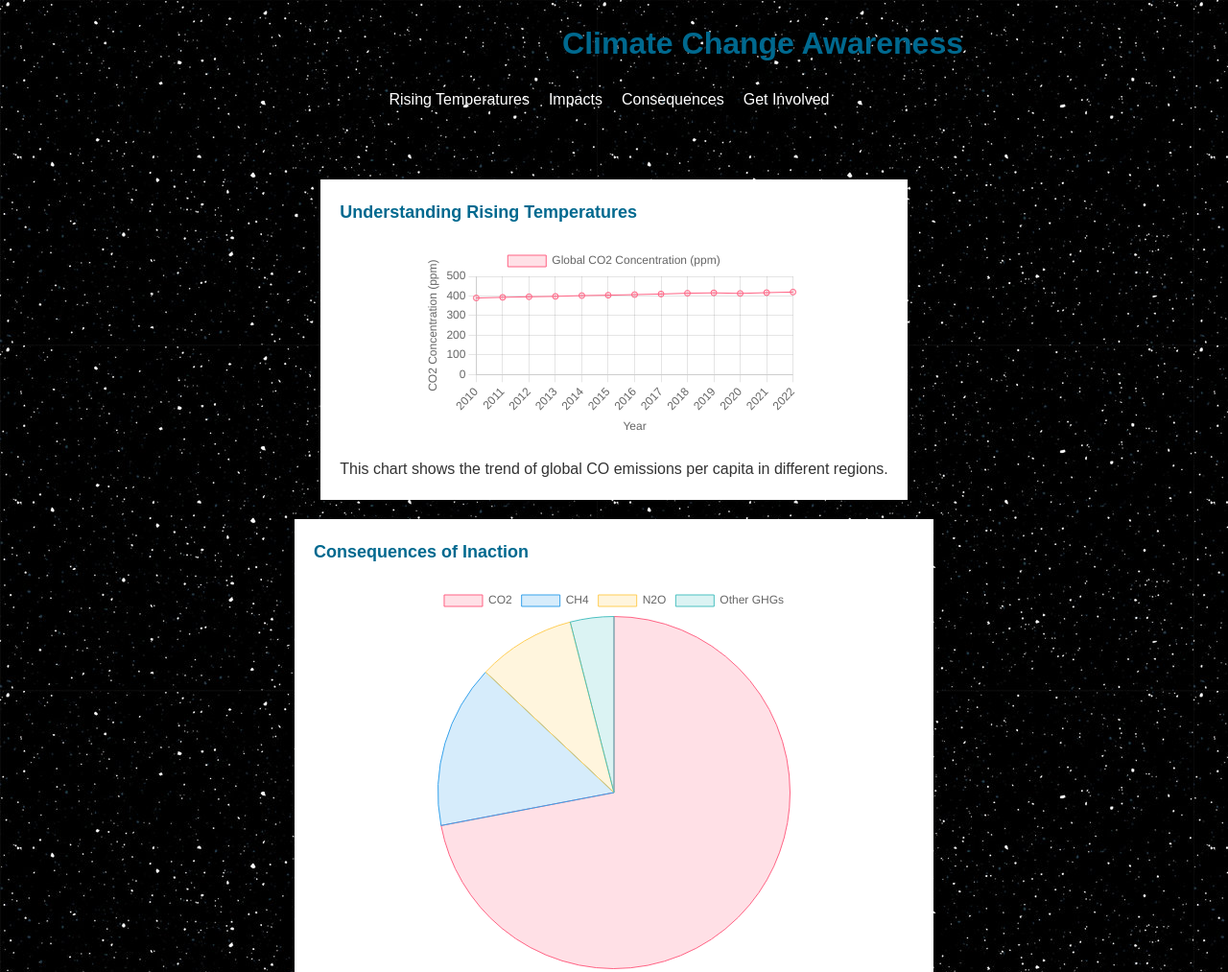
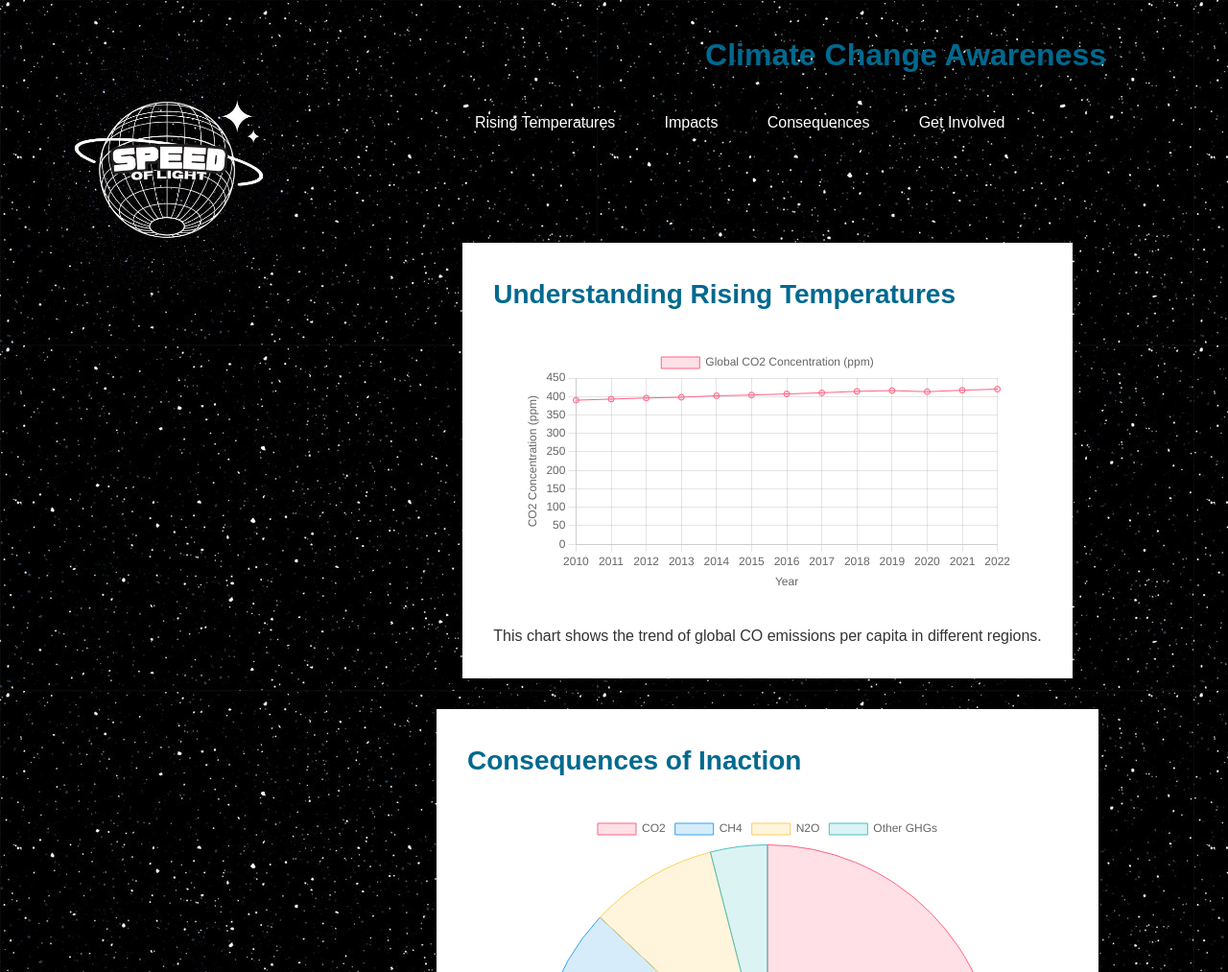
Before and after one commit to hajji-Ismail/NAZA-Hackathon.github.io, a plain HTML site: page index.html in a window 1280 px wide. Shown: the top 1013 px of the page at 96% size. Drawn offline with nearby package versions, Linux system fonts and the light colour scheme.

Commit message:
responsible page

```diff
--- a/css/style.css
+++ b/css/style.css
@@ -34,49 +34,45 @@
 }
 
 li {
-    margin-bottom: 10px;
+  margin-bottom: 2vh;
 }
 
 /* Header Styles */
 
 header {
   background-image: url("../img/stars.jpg");
-    padding: 20px;
+  padding: 4vh;
   text-align: center;
   color: #fff;
 }
 
-
 header img {
-    width: 20%;
+  width: 20vw;
   height: auto;
   float: left;
-    margin: 10px;
+  margin: 2vh;
   border-radius: 50%;
 }
 
 header h1 {
-    margin-left: 25%;
+  margin-left: 25vw;
   display: inline-block;
 }
 
 header nav {
   display: inline-block;
   vertical-align: top;
-    margin-left: 10px;
+  margin-left: 2vw;
 }
-
-
-
 
 nav ul {
   display: flex;
   justify-content: space-between;
-    padding: 20px;
+  padding: 4vh;
 }
 
 nav li {
-    margin-right: 20px;
+  margin-right: 4vw;
 }
 
 nav a {
@@ -93,90 +89,80 @@
   display: flex;
   flex-direction: column;
   align-items: center;
-    padding: 20px;
+  padding: 4vh;
 }
 
 section {
   background-color: #fff;
-    padding: 20px;
-    margin-bottom: 20px;
-    box-shadow: 0 0 10px rgba(0, 0, 0, 0.1);
+  padding: 4vh;
+  margin-bottom: 4vh;
+  box-shadow: 0 0 2vh rgba(0, 0, 0, 0.1);
 }
 
 section h2 {
-    font-size: 18px;
-    margin-bottom: 10px;
+  font-size: 3.5vh;
+  margin-bottom: 2vh;
 }
 
 #co2Chart, #methaneChart {
-    width: 400px;
-    height: 200px;
-    margin: 20px auto;
+  width: 40vw;
+  height: 20vh;
+  margin: 4vh auto;
 }
 
 .get-involved {
   background-color: #f7f7f7;
-    padding: 20px;
+  padding: 4vh;
 }
 
 .get-involved ul {
-    padding: 20px;
+  padding: 4vh;
 }
 
 .get-involved li {
-    margin-bottom: 10px;
+  margin-bottom: 2vh;
 }
 
 /* Carousel Styles */
 
 .carousel {
   background-image: url("../img/stars.jpg");
-    padding: 20px;
+  padding: 4vh;
   text-align: center;
-    margin-bottom: 20px;
+  margin-bottom: 4vh;
   display: flex;
   justify-content: space-between;
   justify-items: center;
-
 }
-
-
-
-
-
-
 
 .carousel button {
   background-color: #00698f;
   color: #333;
   border: none;
-    padding: 10px 20px;
-    font-size: 16px;
-
+  padding: 2vh 4vw;
+  font-size: 3.5vh;
 }
 
 .carousel button:hover {
   background-color: #fff;
-    color:#00698f ;
-    a{
-      color: #333;
-  }
+  color: #00698f;
 }
 
-.carousel a{
+.carousel a {
   text-decoration: none;
-    color:white;
+  color: #fff;
 }
+
 /* Footer Styles */
 
 footer {
   background-color: #333;
   color: #fff;
-    padding: 10px;
+  padding: 2vh;
   text-align: center;
   clear: both;
 }
 
 footer p {
-    margin-bottom: 10px;
+  margin-bottom: 2vh;
 }
--- a/index.html
+++ b/index.html
@@ -9,6 +9,7 @@
 </head>
 <body>
    <header>
+    <img src="img/speedolight.png" alt="loco">
        <h1>Climate Change Awareness</h1>
        <nav>
            <ul>
```
Also changed, not shown: hgg.html (+1 -0 lines). Lines whose indentation alone changed are shown as unchanged.
